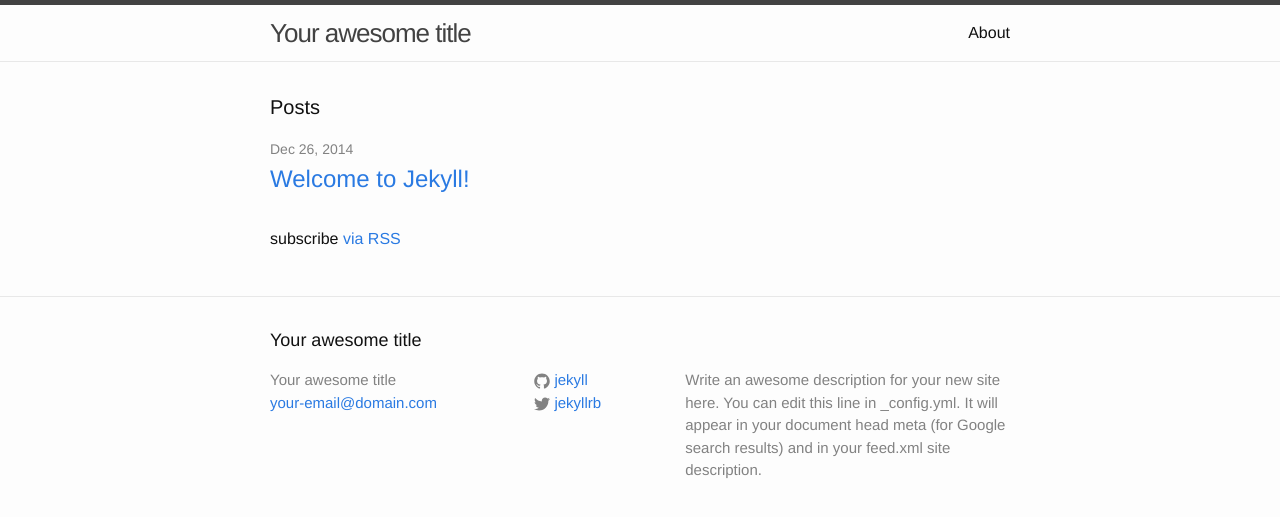
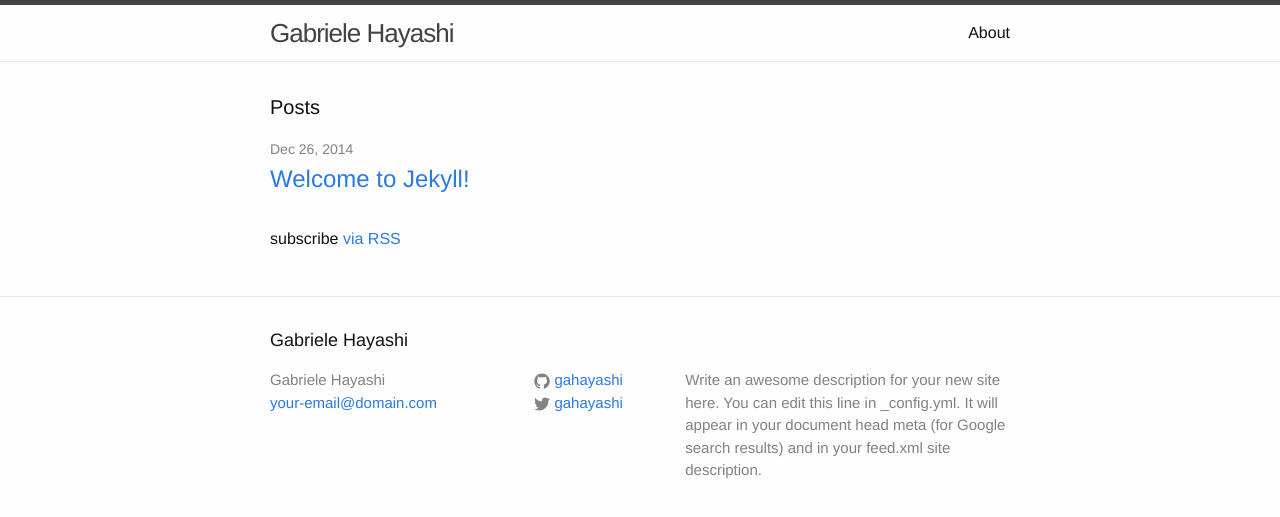
Before and after one commit to gahayashi/gahayashi.github.io, a Jekyll site: the page built from index.html, in a window 1280 px wide. Shown: the top 517 px of the page. Built offline with Jekyll 4.4.1, drawn with Linux system fonts in a browser that asks for light colours.

Commit message:
Configurations

```diff
--- a/_config.yml
+++ b/_config.yml
@@ -1,14 +1,14 @@
 # Site settings
-title: Your awesome title
+title: Gabriele Hayashi
 email: your-email@domain.com
 description: > # this means to ignore newlines until "baseurl:"
   Write an awesome description for your new site here. You can edit this
   line in _config.yml. It will appear in your document head meta (for
   Google search results) and in your feed.xml site description.
 baseurl: "" # the subpath of your site, e.g. /blog/
-url: "http://yourdomain.com" # the base hostname & protocol for your site
-twitter_username: jekyllrb
-github_username:  jekyll
+url: "http://gahayashi.github.io" # the base hostname & protocol for your site
+twitter_username: gahayashi
+github_username:  gahayashi
 
 # Build settings
 markdown: kramdown
```
Also changed, not shown: 1 other file.
